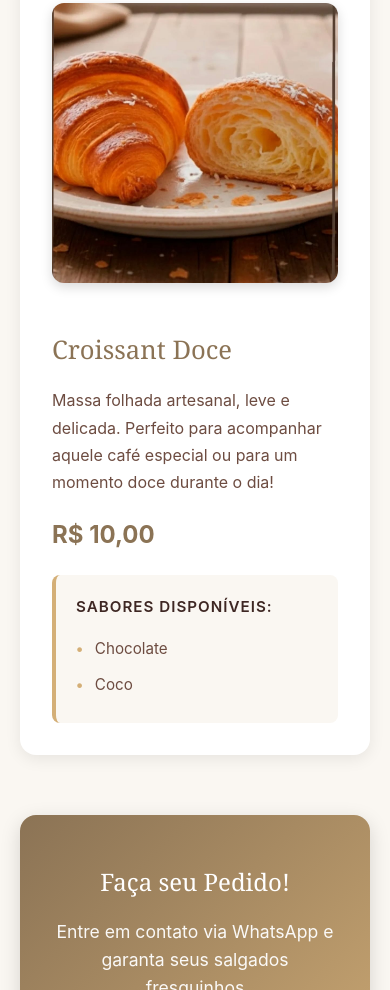
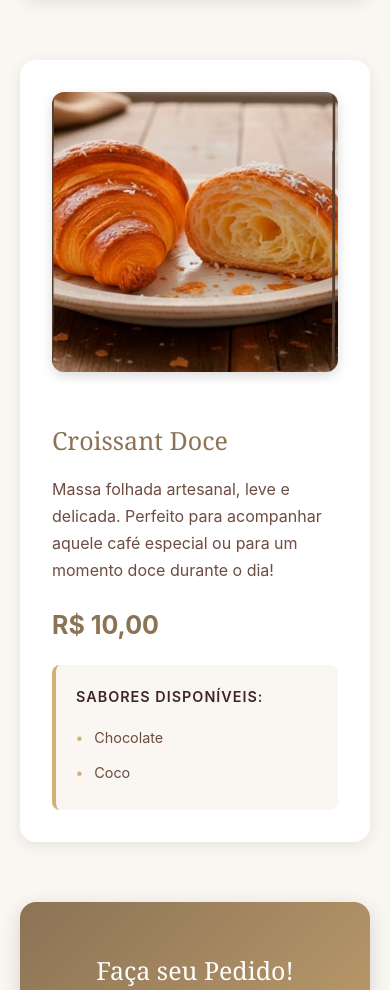
Before and after one commit to tiagoeduardobr/salgados_da_elza, a plain HTML site: page index.html in a window 390 px wide. Shown: the part 3614-4604 px from the top of the page. Drawn offline with Linux system fonts and the light colour scheme.

Commit message:
style(typography): implement Playfair Display and Inter with modular scale

```diff
--- a/styles/main.css
+++ b/styles/main.css
@@ -17,8 +17,27 @@
   --color-surface: #ffffff;
   --color-text: #3e2723;
   --color-text-secondary: #6d4c41;
-  --font-main: "Georgia", serif;
-  --font-secondary: -apple-system, BlinkMacSystemFont, "Segoe UI", sans-serif;
+
+  /* Fontes premium do Google Fonts (carregadas no index.html)
+     Playfair Display: serifa elegante para títulos
+     Inter: sans-serif moderna e legível para texto corrido
+     Fallbacks: fontes do sistema para exibição imediata (Flash of Unstyled Text) */
+  --font-heading: "Playfair Display", Georgia, "Times New Roman", serif;
+  --font-body:
+    "Inter", -apple-system, BlinkMacSystemFont, "Segoe UI", sans-serif;
+
+  /* Escala tipográfica modular (ratio 1.25 — "Major Third")
+     Cada nível é 1.25× maior que o anterior, criando uma
+     hierarquia visual harmoniosa e profissional.
+     Base: 1rem (16px) */
+  --text-xs: 0.8rem; /* 12.8px — labels, captions */
+  --text-sm: 0.9rem; /* 14.4px — texto secundário */
+  --text-base: 1rem; /* 16px   — corpo do texto */
+  --text-md: 1.1rem; /* 17.6px — texto de destaque */
+  --text-lg: 1.25rem; /* 20px   — subtítulos */
+  --text-xl: 1.563rem; /* 25px   — títulos de seção (h3) */
+  --text-2xl: 1.953rem; /* 31.2px — títulos principais (h2) */
+  --text-3xl: 2.441rem; /* 39px   — título hero (h1) */
 }
 
 /* ============================================================
@@ -40,7 +59,7 @@
 }
 
 body {
-  font-family: var(--font-secondary);
+  font-family: var(--font-body);
   background: var(--color-background);
   color: var(--color-text);
   line-height: 1.6;
@@ -94,15 +113,15 @@ a:focus-visible {
 }
 
 .header h1 {
-  font-family: var(--font-main);
-  font-size: 2.5rem;
+  font-family: var(--font-heading);
+  font-size: var(--text-3xl);
   font-weight: 400;
-  letter-spacing: 2px;
+  letter-spacing: 3px;
   margin-bottom: 12px;
 }
 
 .header p {
-  font-size: 1rem;
+  font-size: var(--text-md);
   opacity: 0.95;
   max-width: 600px;
   margin: 0 auto;
@@ -121,7 +140,7 @@ a:focus-visible {
   text-align: center;
   padding: 32px 20px;
   color: var(--color-text-secondary);
-  font-size: 0.9rem;
+  font-size: var(--text-sm);
 }
 
 /* ============================================================
@@ -143,7 +162,7 @@ a:focus-visible {
 }
 
 .intro p {
-  font-size: 1.05rem;
+  font-size: var(--text-md);
   color: var(--color-text-secondary);
   line-height: 1.7;
 }
@@ -194,15 +213,15 @@ a:focus-visible {
 }
 
 .product-title {
-  font-family: var(--font-main);
-  font-size: 2rem;
+  font-family: var(--font-heading);
+  font-size: var(--text-2xl);
   color: var(--color-primary);
   margin-bottom: 16px;
   font-weight: 400;
 }
 
 .product-description {
-  font-size: 1rem;
+  font-size: var(--text-base);
   color: var(--color-text-secondary);
   margin-bottom: 20px;
   line-height: 1.7;
@@ -225,7 +244,7 @@ a:focus-visible {
 }
 
 .product-flavors h4 {
-  font-size: 0.95rem;
+  font-size: var(--text-sm);
   color: var(--color-text);
   margin-bottom: 12px;
   text-transform: uppercase;
@@ -241,7 +260,7 @@ a:focus-visible {
 .product-flavors li {
   padding: 6px 0;
   color: var(--color-text-secondary);
-  font-size: 0.95rem;
+  font-size: var(--text-sm);
 }
 
 /* Pseudo-elemento ::before adiciona o bullet personalizado
@@ -269,14 +288,14 @@ a:focus-visible {
 }
 
 .cta-section h2 {
-  font-family: var(--font-main);
-  font-size: 2rem;
+  font-family: var(--font-heading);
+  font-size: var(--text-2xl);
   margin-bottom: 16px;
   font-weight: 400;
 }
 
 .cta-section p {
-  font-size: 1.1rem;
+  font-size: var(--text-md);
   margin-bottom: 28px;
   opacity: 0.95;
 }
@@ -292,7 +311,7 @@ a:focus-visible {
   padding: 16px 32px;
   border-radius: 50px;
   text-decoration: none;
-  font-size: 1.1rem;
+  font-size: var(--text-md);
   font-weight: 600;
   transition: all 0.3s ease;
   box-shadow: 0 4px 12px rgba(37, 211, 102, 0.3);
@@ -315,7 +334,7 @@ a:focus-visible {
    (extraído de inline style para permitir CSP sem unsafe-inline) */
 .cta-phone {
   margin-top: 20px;
-  font-size: 0.95rem;
+  font-size: var(--text-sm);
 }
 
 /* ============================================================
@@ -334,7 +353,7 @@ a:focus-visible {
 
 @media (max-width: 768px) {
   .header h1 {
-    font-size: 1.8rem;
+    font-size: var(--text-2xl);
   }
 
   .product-section,
@@ -352,14 +371,14 @@ a:focus-visible {
   }
 
   .product-title {
-    font-size: 1.6rem;
+    font-size: var(--text-xl);
   }
 
   .product-price {
-    font-size: 1.5rem;
+    font-size: var(--text-xl);
   }
 
   .cta-section h2 {
-    font-size: 1.5rem;
+    font-size: var(--text-xl);
   }
 }
```
